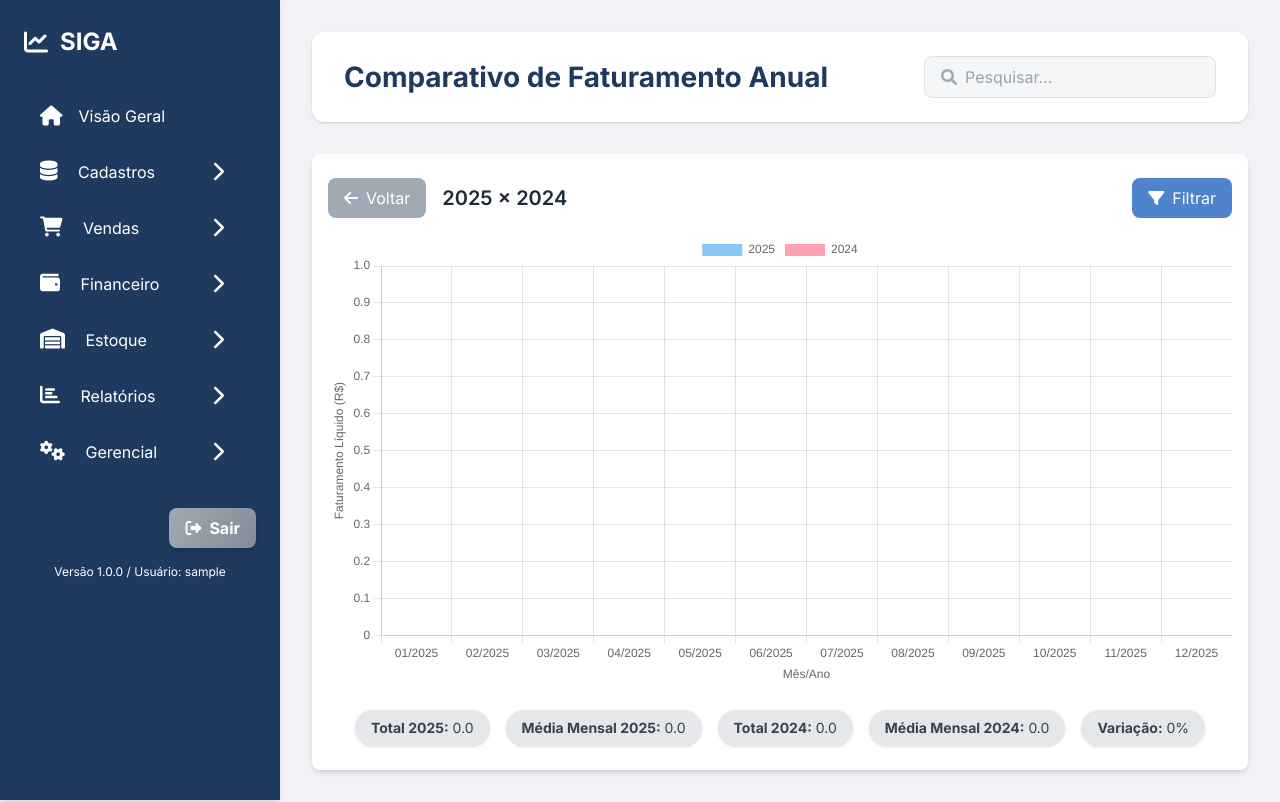
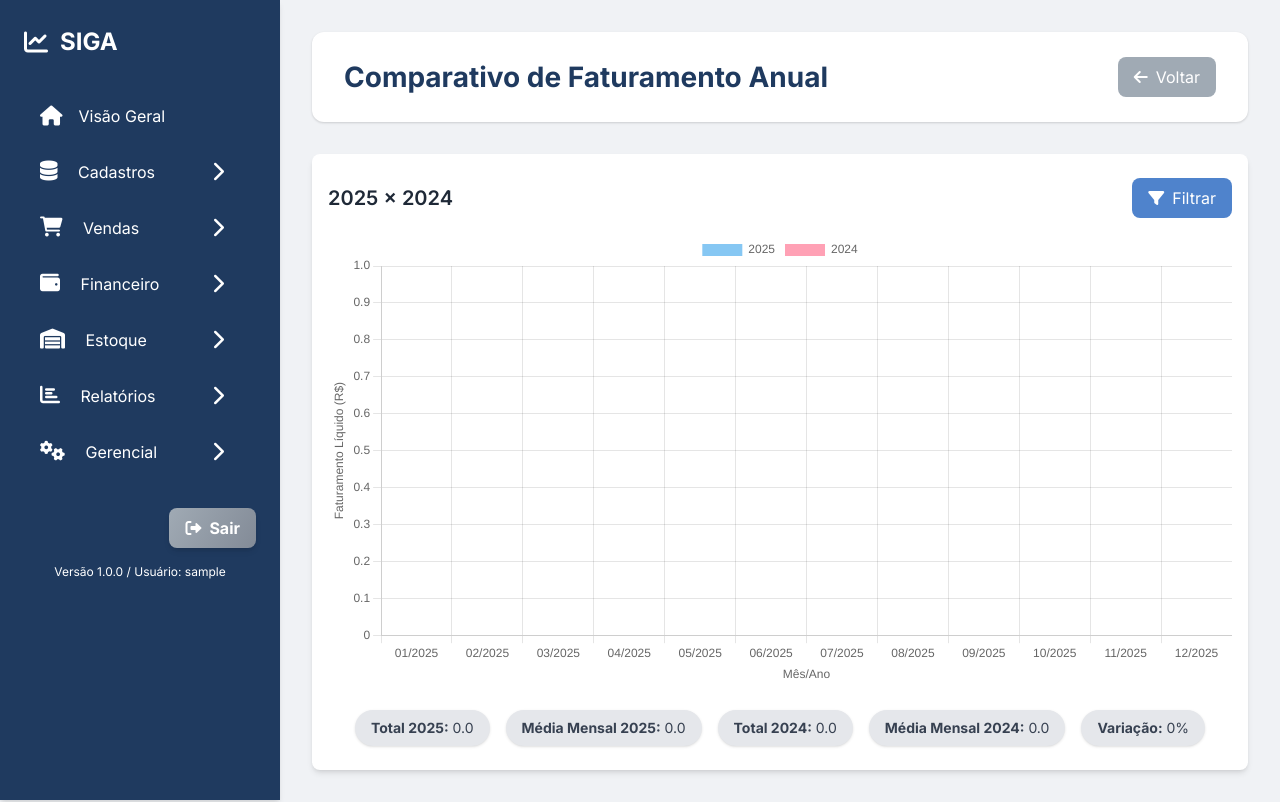
Before and after one commit to FabioVRocha/SIGA, a Flask app: page /report_revenue_comparison in a window 1280 px wide. Run offline with Flask 3, Linux system fonts and the light colour scheme; the visitor is signed in with stand-in values (Sample User, id 1); data that the repository does not hold is empty; some libraries are stand-ins or nearby versions.

Commit message:
Botão Voltar

```diff
--- a/templates/base.html
+++ b/templates/base.html
@@ -456,10 +456,12 @@
         <!-- Main Header -->
         <div class="main-header">
             <h1>{% block page_title %}{% endblock %}</h1>
+            {% block header_action %}
             <div class="search-bar">
                 <i class="fas fa-search"></i>
                 <input type="text" placeholder="Pesquisar...">
             </div>
+            {% endblock %}
         </div>
 
         <!-- Mensagens Flash -->
--- a/templates/report_revenue_comparison.html
+++ b/templates/report_revenue_comparison.html
@@ -4,15 +4,16 @@
 
 {% block page_title %}Comparativo de Faturamento Anual{% endblock %}
 
+{% block header_action %}
+<a href="{{ url_for('revenue_reports') }}" class="btn-secondary flex items-center px-4 py-2 rounded-lg">
+    <i class="fas fa-arrow-left mr-2"></i> Voltar
+</a>
+{% endblock %}
+
 {% block content %}
 <div class="container mx-auto px-4 py-6 bg-white rounded-lg shadow-md">
     <div class="flex justify-between items-center mb-4">
-        <div class="flex items-center space-x-4">
-            <a href="{{ url_for('revenue_reports') }}" class="btn-secondary flex items-center px-4 py-2 rounded-lg">
-                <i class="fas fa-arrow-left mr-2"></i> Voltar
-            </a>
-            <h2 class="text-xl font-semibold text-gray-800">{{ current_year_label }} x {{ previous_year_label }}</h2>
-        </div>
+        <h2 class="text-xl font-semibold text-gray-800">{{ current_year_label }} x {{ previous_year_label }}</h2>
         <button id="openFilterModalBtn" class="btn-primary flex items-center px-4 py-2 rounded-lg">
             <i class="fas fa-filter mr-2"></i> Filtrar
         </button>
```
